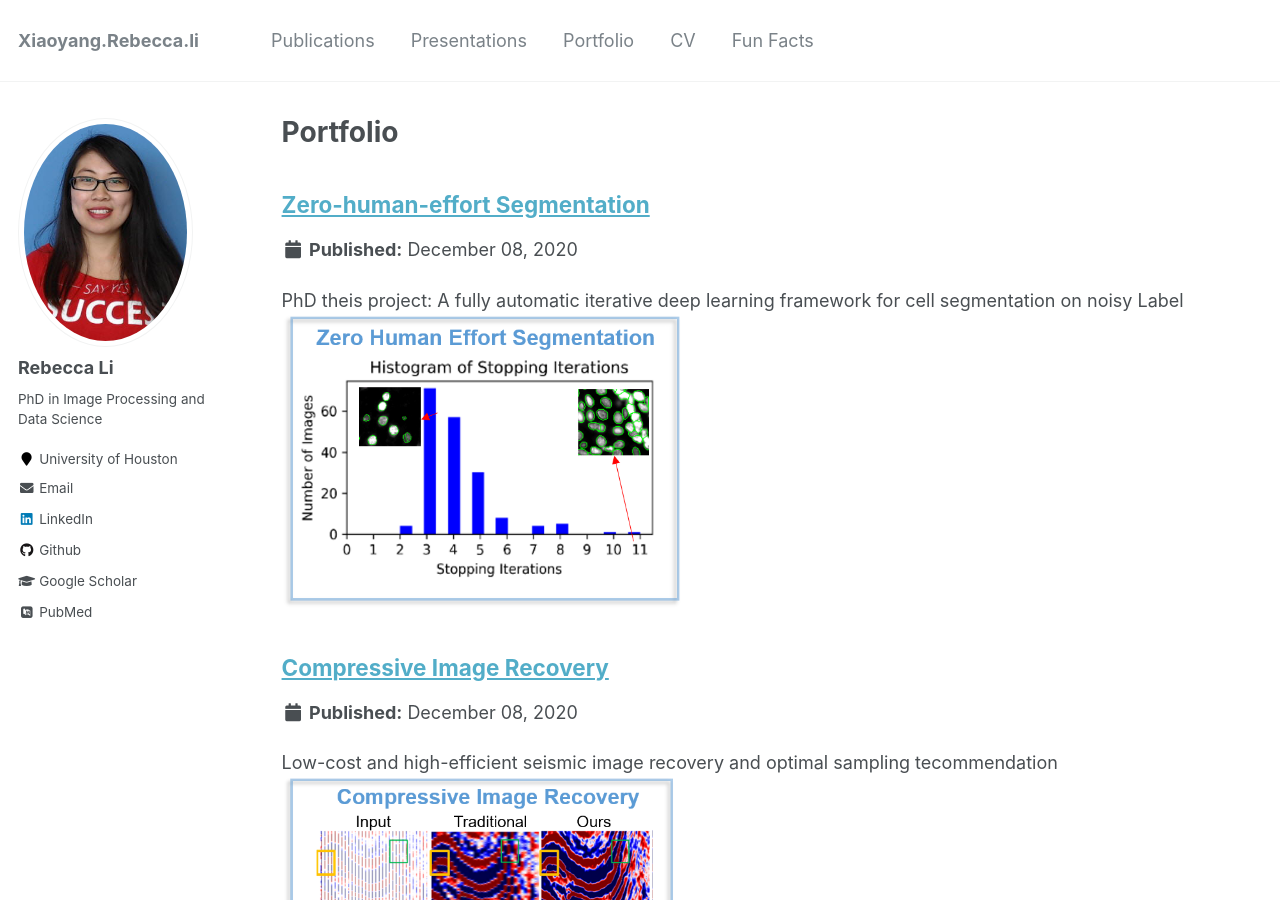
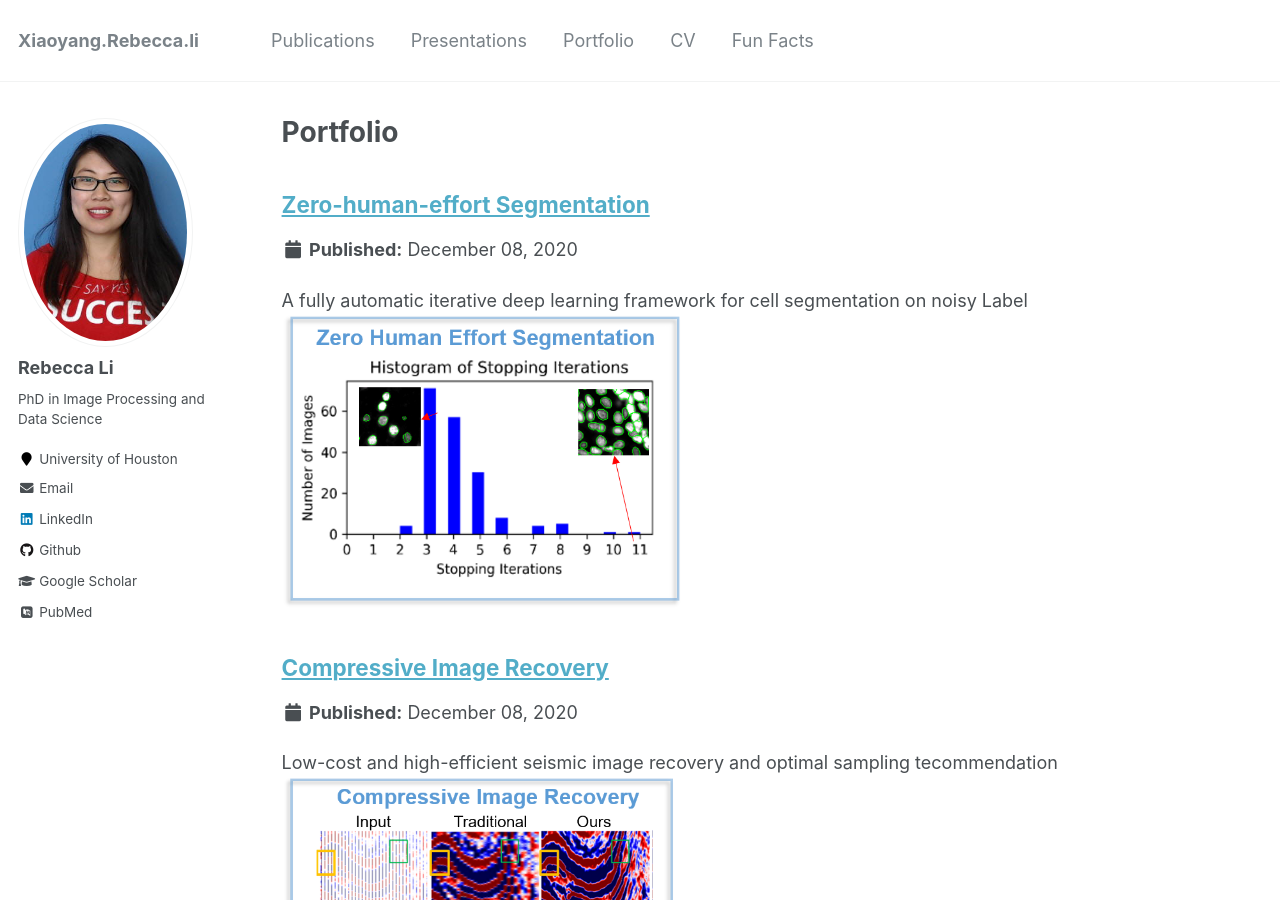
Before and after one commit to Xiaoyang-Rebecca/xiaoyang-rebecca.github.io, a Jekyll site: the page built from _pages/portfolio.html, in a window 1280 px wide and 900 px high. Built offline with Jekyll 4.4.1, drawn with Linux system fonts in a browser that asks for light colours; some web fonts are replaced.

Commit message:
Update 1seg.md

```diff
--- a/_portfolio/1seg.md
+++ b/_portfolio/1seg.md
@@ -1,6 +1,6 @@
 ---
 title: "Zero-human-effort Segmentation"
-excerpt: "PhD theis project: A fully automatic iterative deep learning framework for cell segmentation on noisy Label <br/><img src='/figures/logo-Seg.png' width='400'>"
+excerpt: "A fully automatic iterative deep learning framework for cell segmentation on noisy Label <br/><img src='/figures/logo-Seg.png' width='400'>"
 collection: portfolio
 ---
 
```
